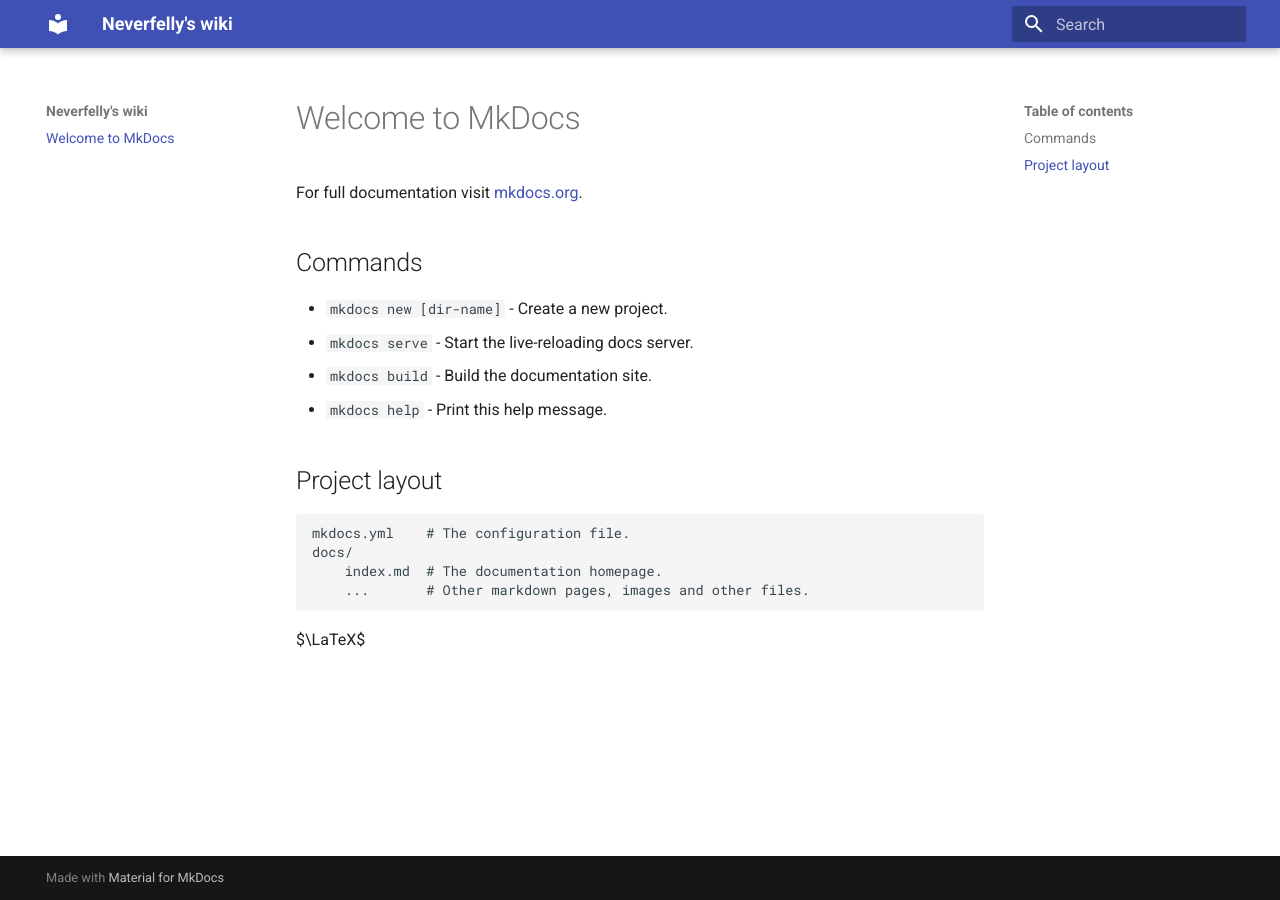
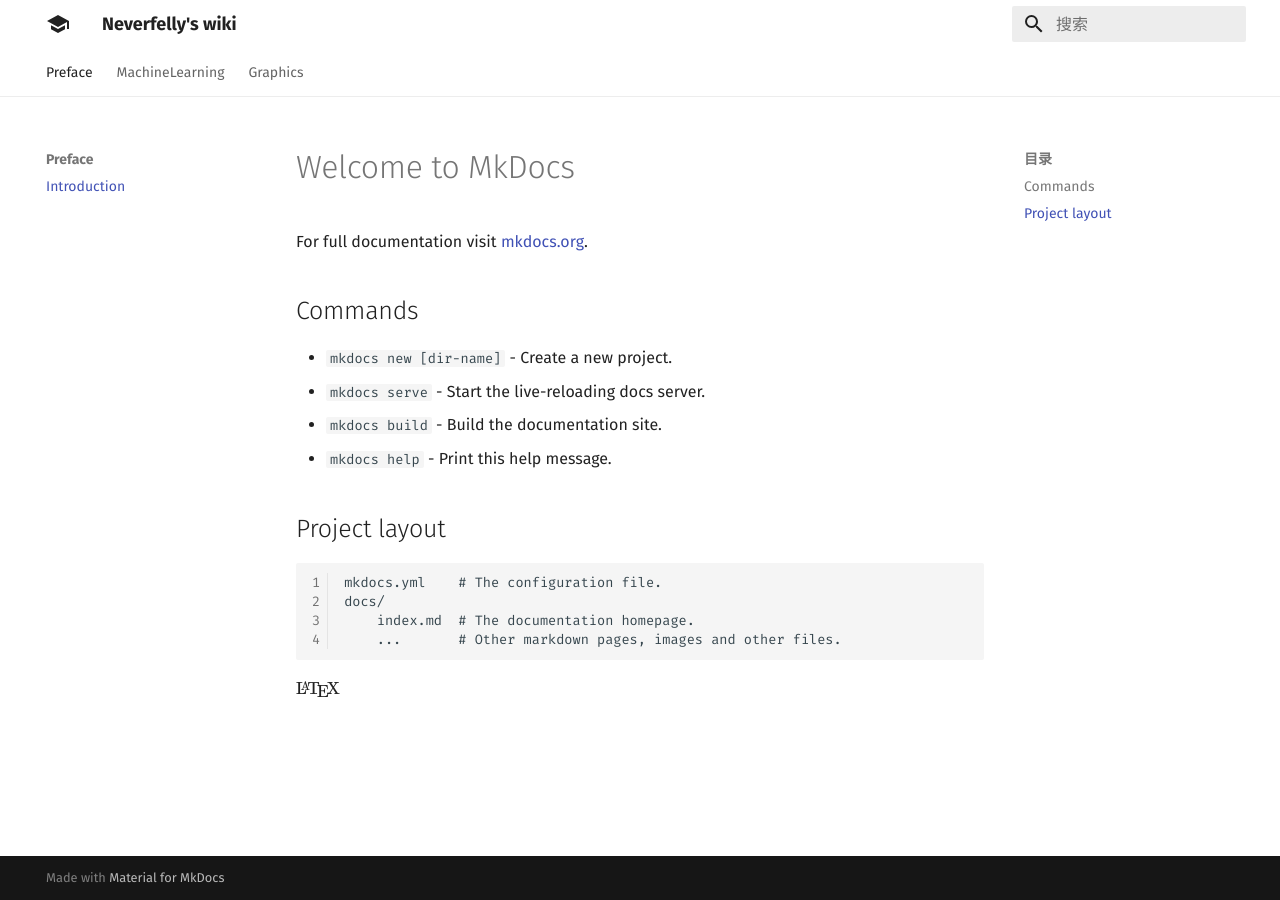
Before and after one commit to jczh98/wiki-site, an MkDocs documentation site: the page built from docs/index.md, in a window 1280 px wide. Built offline with MkDocs 1.6.1 and Material for MkDocs 9.7.7, drawn with Linux system fonts in a browser that asks for light colours; nearby versions of some CDN libraries.

Commit message:
Update docs
Signed-off-by: neverfelly <neverfelly@gmail.com>

```diff
--- /dev/null
+++ b/docs/_static/css/katex.css
@@ -0,0 +1,18 @@
+.katex {
+  font-size: 1.1em !important;
+  font: normal 1.1em KaTeX_Main, Times New Roman, serif;
+  line-height: 1.2;
+  white-space: normal;
+  text-indent: 0;
+}
+
+.katex-display > .katex {
+  display: inline-block;
+  white-space: nowrap;
+  max-width: 100%;
+  text-align: initial;
+}
+
+.katex-html {
+  overflow-y: hidden;
+}
--- /dev/null
+++ b/docs/_static/js/katex.js
@@ -0,0 +1,8 @@
+document.addEventListener("DOMContentLoaded", function() {
+    renderMathInElement(document.body, {
+        delimiters: [
+            {left: "$$", right: "$$", display: true},
+            {left: "$", right: "$", display: false}
+        ]
+    });
+});
--- a/mkdocs.yml
+++ b/mkdocs.yml
@@ -1,3 +1,65 @@
 site_name: Neverfelly's wiki
+
 theme:
-    name: 'material'
+  name: 'material'
+  language: 'zh'
+  palette:
+    primary: 'white'
+    accent: 'red'
+  include_search_page: false
+  search_index_only: true
+  favicon: 'favicon.ico'
+
+  logo:
+    icon: 'school'
+  feature:
+    tabs: true
+  font:
+    text: 'Fira Sans'
+    code: 'Fira Mono'
+
+extra_css:
+  - '_static/css/katex.css'
+  - 'https://cdn.jsdelivr.net/npm/katex@0.11.1/dist/katex.min.css'
+
+extra_javascript:
+  - '_static/js/katex.js'
+  - 'https://cdn.jsdelivr.net/npm/katex@0.11.1/dist/katex.min.js'
+  - 'https://cdn.jsdelivr.net/npm/katex@0.11.1/dist/contrib/auto-render.min.js'
+
+nav:
+  - Preface:
+    - Introduction: index.md
+  - MachineLearning :
+    - ComputerVision:
+      - Basic: ml/cv/basic.md
+  - Graphics :
+    - Rendering:
+      - Offline: graphics/rendering/offline.md
+
+# Extensions
+markdown_extensions:
+  - admonition
+  - codehilite:
+      guess_lang: false
+      linenums: true
+  - def_list
+  - footnotes
+  - meta
+  - toc:
+      permalink: true
+  - pymdownx.caret
+  - pymdownx.critic
+  - pymdownx.details
+  - pymdownx.emoji:
+      emoji_generator: !!python/name:pymdownx.emoji.to_svg
+  - pymdownx.inlinehilite
+  - pymdownx.keys
+  - pymdownx.magiclink
+  - pymdownx.mark
+  - pymdownx.progressbar
+  - pymdownx.smartsymbols
+  - pymdownx.superfences
+  - pymdownx.tasklist:
+      custom_checkbox: true
+  - pymdownx.tilde
```
Also changed, not shown: docs/graphics/rendering/offline.md (added, +1 -0 lines), docs/ml/cv/basic.md (added, +4 -0 lines), 1 other file.
